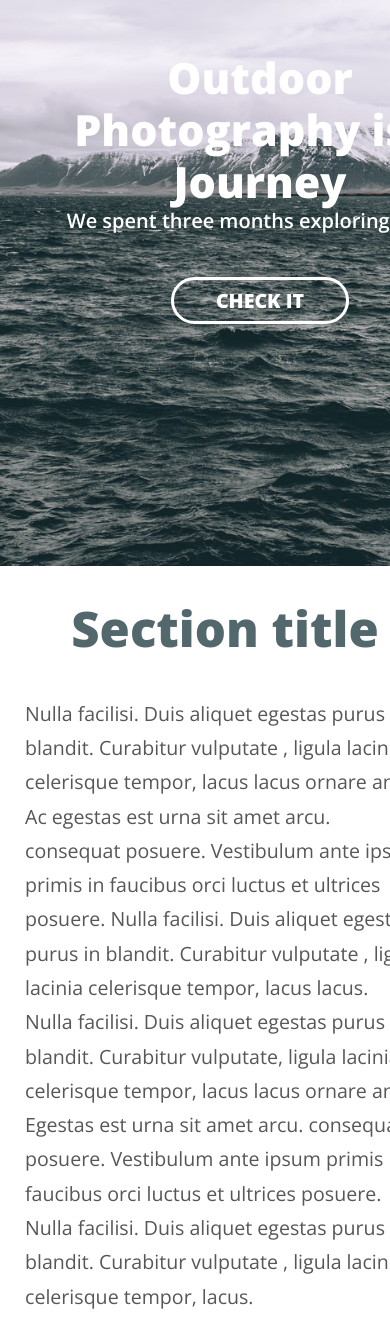
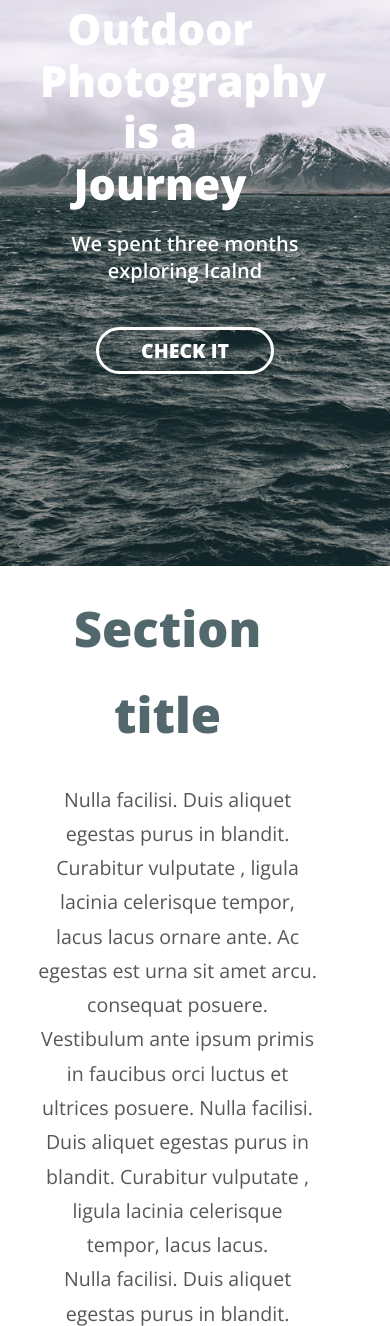
Before and after one commit to maria-digital/Photostudio, a plain HTML site: page index.html in a window 390 px wide. Shown: the part 195-1521 px from the top of the page. Drawn offline with nearby package versions, Linux system fonts and the light colour scheme.

Commit message:
Add files via upload

```diff
--- a/css/style.css
+++ b/css/style.css
@@ -781,6 +781,7 @@ body.touch .sub-menu__list.open {
 @media (max-width: 420px) {
   .title, .another {
     margin: 0;
+    width: 300px;
   }
 
   .header__container {
@@ -791,11 +792,38 @@ body.touch .sub-menu__list.open {
     padding: 100px 65px 30px 0px;
   }
 
+  .check__block {
+    width: 300px;
+    margin-top: 20px;
+    margin-left: 25px;
+  }
+  .check__block_title {
+    width: 300px;
+  }
+
+  .title, .another {
+    width: 335px;
+  }
+
+  .title p {
+    width: 100%;
+    text-align: center;
+    margin-left: 10px;
+  }
+
   .another__container img {
     width: 100%;
+    margin-left: 13px;
+  }
+
+  .another p {
+    width: 100%;
+    text-align: center;
+    margin-left: 10px;
   }
 
   .gallery {
     margin-top: 30px;
+    max-width: 368px;
   }
 }
```
